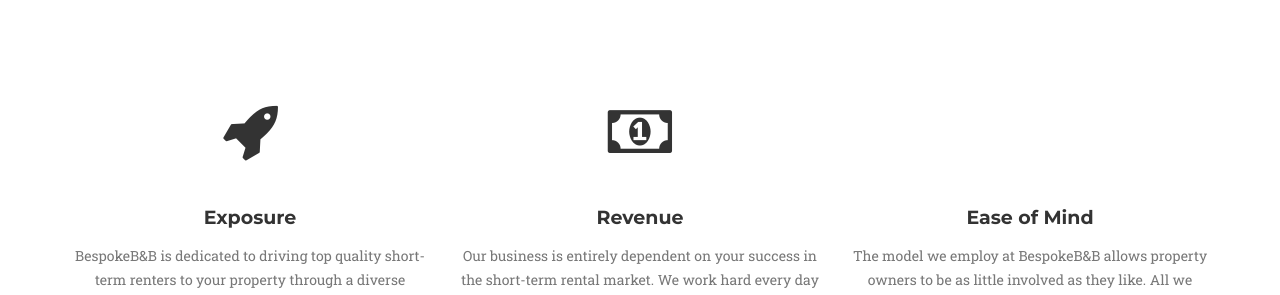
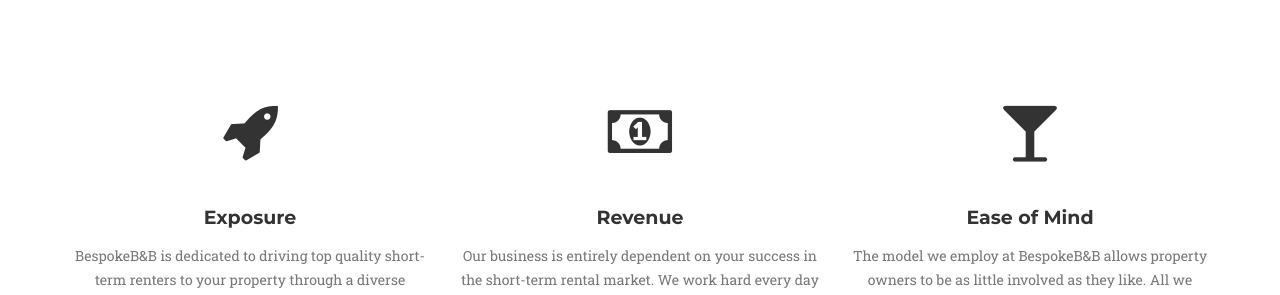
Before and after one commit to jlpearson/jlpearson.github.io, a Jekyll site: the page built from index.html, in a window 1280 px wide and 900 px high, scrolled down 842 px. Shown: the part 155-450 px from the top of the window. Built offline with Jekyll 4.4.1, drawn with Linux system fonts in a browser that asks for light colours; some web fonts are replaced.

Commit message:
Updated services.html

```diff
--- a/_includes/services.html
+++ b/_includes/services.html
@@ -28,7 +28,7 @@
                 <div class="col-md-4">
                     <span class="fa-stack fa-4x">
                         <i class="fa fa-circle fa-stack-2x text-primary"></i>
-                        <i class="fa fa-lock fa-glass fa-inverse"></i>
+                        <i class="fa fa-glass fa-stack-1x fa-inverse"></i>
                     </span>
                     <h4 class="service-heading">Ease of Mind</h4>
                     <p class="text-muted">The model we employ at BespokeB&B allows property owners to be as little involved as they like. All we need are any necessary keys, codes, and dates of property availability. As soon as we’re sorted you can kick back and let us do the work for you.</p>
```
